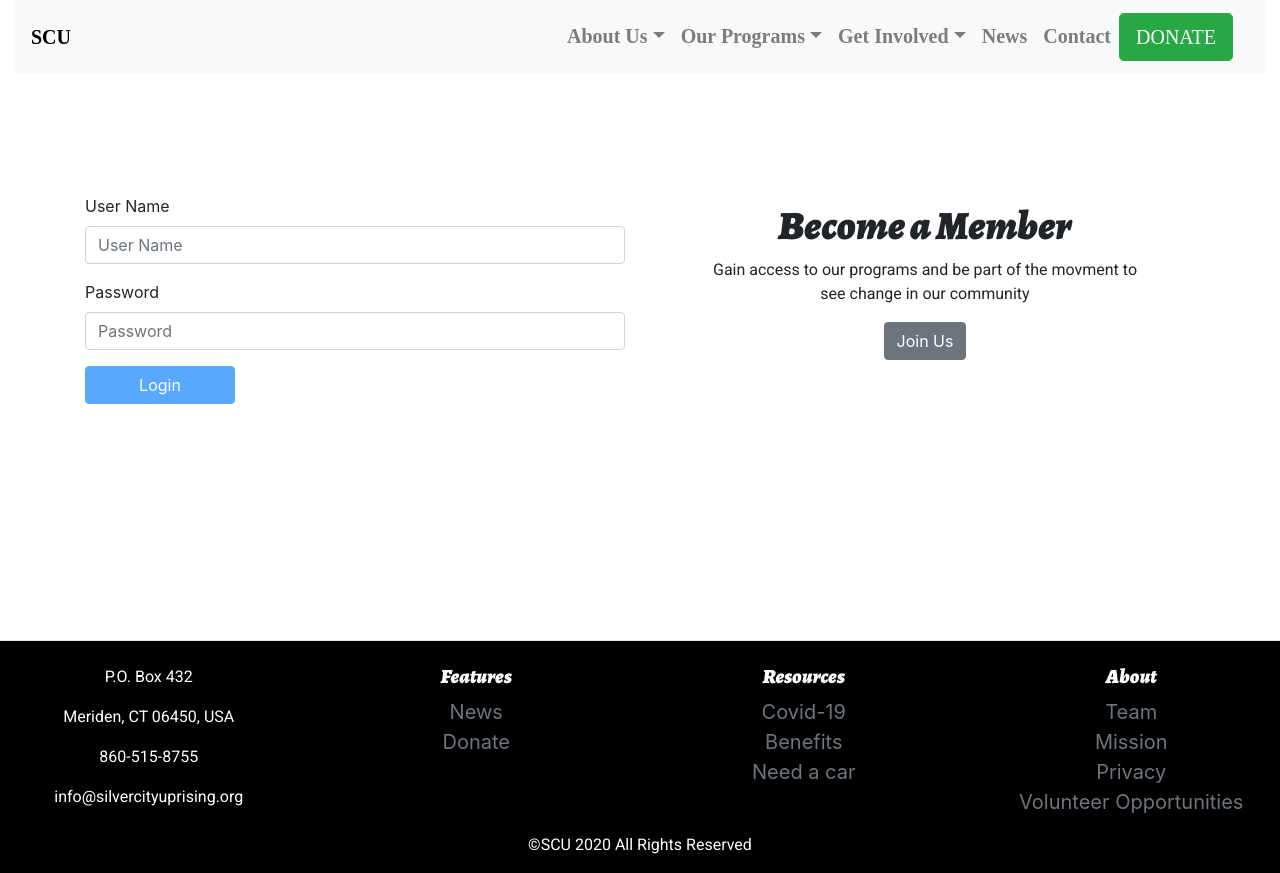
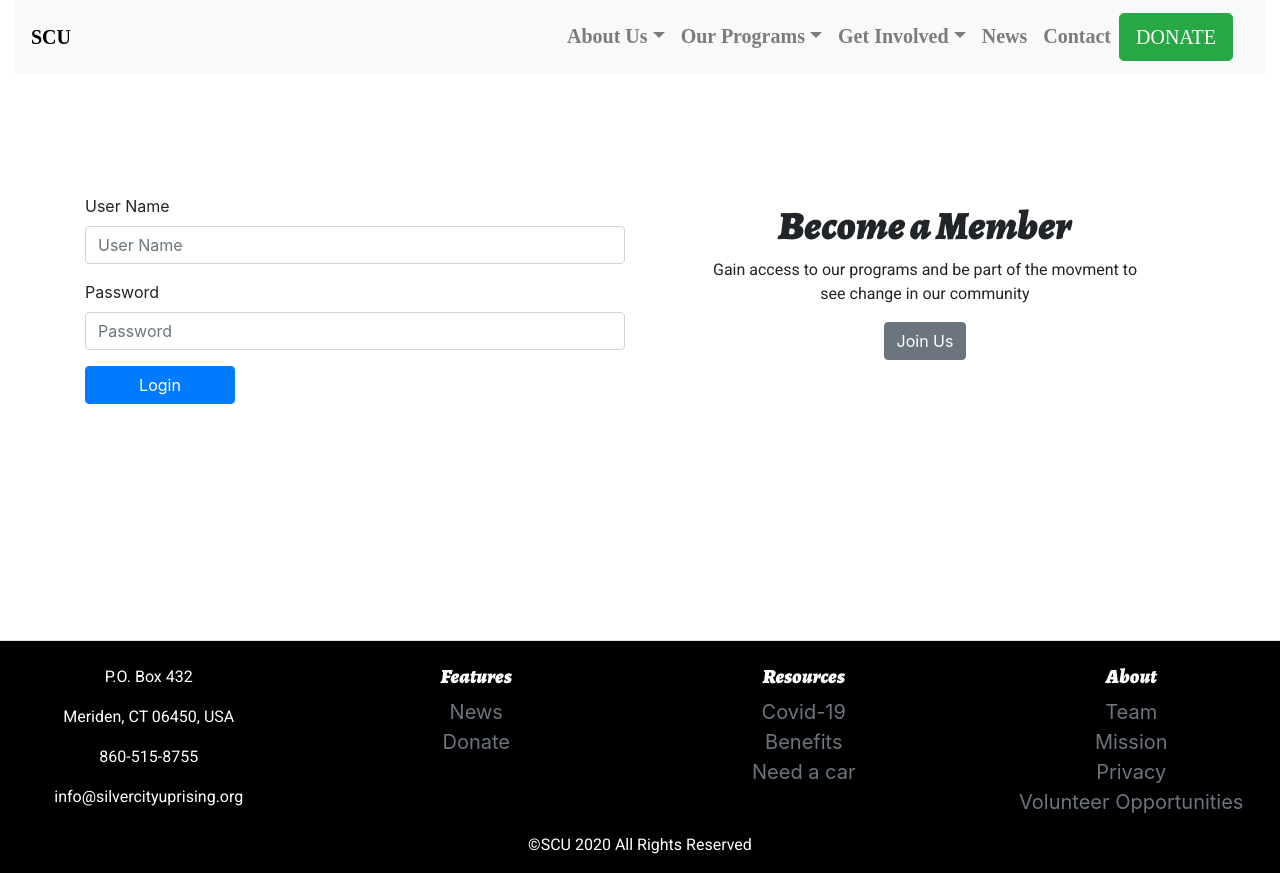
Before and after one commit to vtiron2002/SCU-react, a React (Create React App) app: page /login in a window 1280 px wide. Built offline with nearby package versions, Linux system fonts and the light colour scheme.

Commit message:
added vaildation on login

```diff
--- a/src/pages/loginPage/loginPage.js
+++ b/src/pages/loginPage/loginPage.js
@@ -3,14 +3,19 @@ import { Form, Button, Container, Row, Col } from 'react-bootstrap';
 import axios from 'axios';
 import config from '../../config';
 import authServices from '../../services/authServices';
-import validator from  '../../services/validator';
+import validator from '../../services/validator';
 import './login-style.css';
 class login extends React.Component {
 	constructor() {
 		super();
 		this.state = {
 			btnDisable: true,
-			errorMessage:''
+			errorMessage: {
+				userNameError: '',
+				passwordError: ''
+			},
+			userError: false,
+			passwordError: false
 		};
 	}
 
@@ -33,27 +38,33 @@ class login extends React.Component {
 			.catch((err) => console.log(err.response));
 	};
 
-	onBlurHandler = (e) => {
+	onInputHandler = (e) => {
 		e.preventDefault();
-		//console.log(this.state.btnDisable)
-	const user_name = document.querySelector(".user_name");
-	const password = document.querySelector(".password");
 
-	const userNameStatus = validator.userNameValidator(user_name);
-	const passWordStatus = validator.userNameValidator(password);
+		const user_name = document.querySelector('.user_name');
+		const password = document.querySelector('.password');
 
-	if(!userNameStatus.status || !passWordStatus.status){
-		console.log("flase");
+		const userNameStatus = validator.userNameValidator(user_name.value);
+		const passWordStatus = validator.passwordValidator(password.value);
 
-	return	this.setState({btnDisable:false})
-	}
-	else{
+		const error = {
+			userNameError: userNameStatus.errorMessage || '',
+			passwordError: passWordStatus.errorMessage || ''
+		};
 
-		this.setState({btnDisable:true})
-		this.setState({errorMessage:userNameStatus.errorMessage})
-	}
+		if (!userNameStatus.status && !passWordStatus.status) {
+			return this.setState({ btnDisable: false, userError: false, passwordError: false });
+		}
+		if (userNameStatus.status) {
+			this.setState({ userError: userNameStatus.status });
+		} else if (passWordStatus.status) {
+			console.log(passWordStatus.status);
+			this.setState({ passwordError: passWordStatus.status });
+		}
 
+		this.setState({ btnDisable: true });
 
+		this.setState({ errorMessage: error });
 	};
 
 	render() {
@@ -62,27 +73,28 @@ class login extends React.Component {
 				<Container>
 					<Row>
 						<Col>
-							<Form onSubmit={this.onSubmitHandler} onBlur={this.onBlurHandler}>
+							{this.state.userError ? <div>{this.state.errorMessage.userNameError} </div> : <div />}
+
+							{this.state.passwordError ? <div>{this.state.errorMessage.passwordError}</div> : <div />}
+							<Form onSubmit={this.onSubmitHandler} onBlur={this.onInputHandler}>
 								<Form.Group controlId="formBasicEmail">
 									<Form.Label>User Name</Form.Label>
 
-									<Form.Label> {this.state.errorMessage}</Form.Label>
 									<Form.Control placeholder="User Name" name="user_name" className="user_name" />
 								</Form.Group>
 
 								<Form.Group controlId="formBasicPassword">
 									<Form.Label>Password</Form.Label>
-									<Form.Label>{this.state.errorMessage}</Form.Label>
-									<Form.Control type="password" placeholder="Password" name="password" className="password"/>
+
+									<Form.Control
+										type="password"
+										placeholder="Password"
+										name="password"
+										className="password"
+									/>
 								</Form.Group>
-								{console.log(this.state.errorMessage) }
 
-								<Button
-									variant="primary"
-									type="submit"
-									style={{ width: '150px', margin: '0 auto' }}
-									disabled={this.state.btnDisable}
-								>
+								<Button variant="primary" type="submit" style={{ width: '150px', margin: '0 auto' }}>
 									Login
 								</Button>
 							</Form>
--- a/src/services/validator.js
+++ b/src/services/validator.js
@@ -20,7 +20,10 @@ export default {
 	},
 	passwordValidator: (passWord) => {
 		if (!passWord) {
-			return true;
+			return {
+				errorMessage: 'Please Insert password',
+				status: true
+			};
 		}
 
 		return {
```
